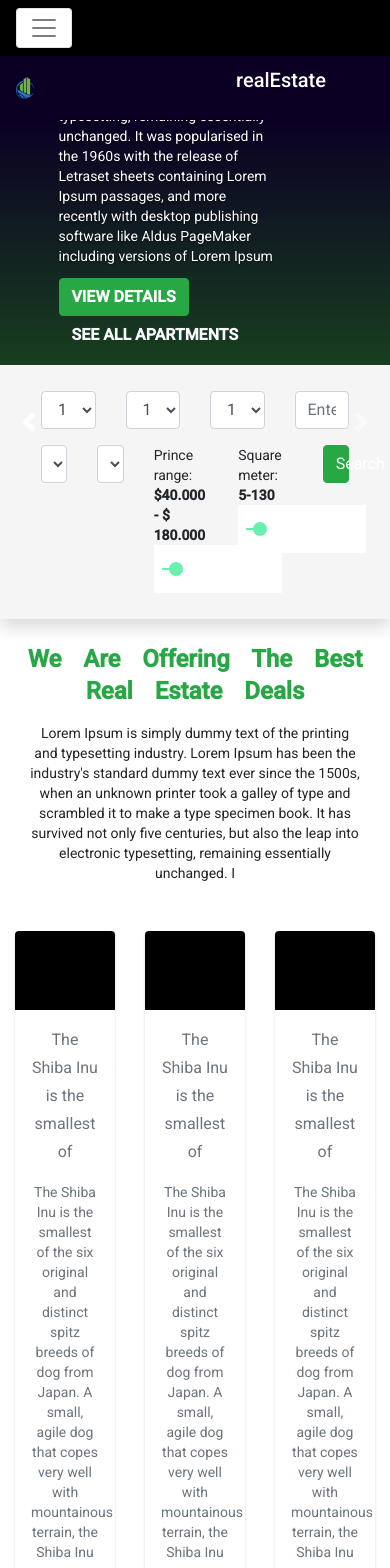
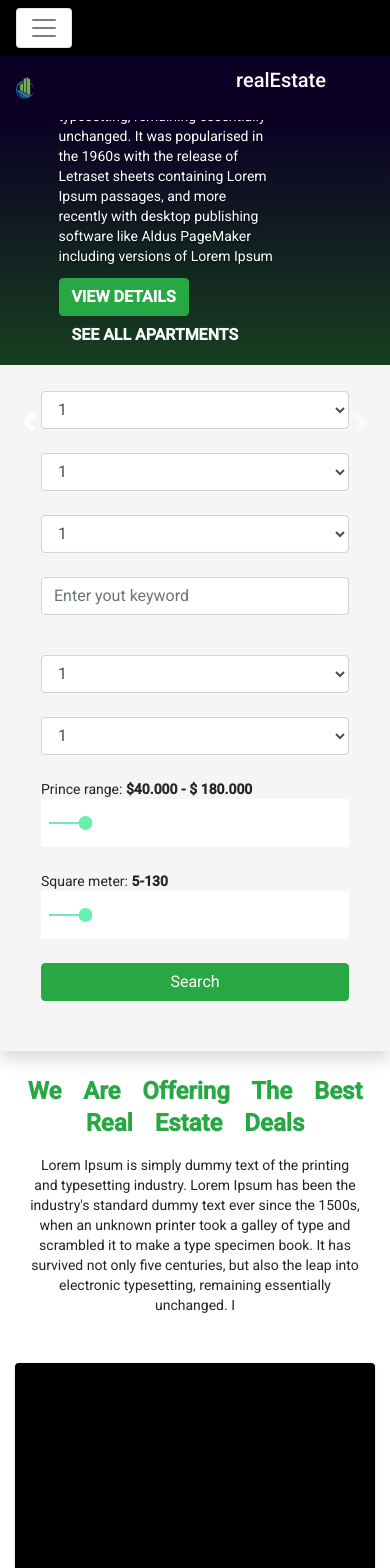
Before and after one commit to MartinNaumoski/AngularCRM, an Angular app: page / in a window 390 px wide. Shown: the top 1568 px of the page. Built offline with nearby package versions, Linux system fonts and the light colour scheme.

Commit message:
Mobile version

```diff
--- a/src/app/data-content/data-content.component.css
+++ b/src/app/data-content/data-content.component.css
@@ -51,11 +51,11 @@ fieldset{
 .bg-black{
     background: black;
 }
-ul {
+.addContent {
     position: relative;
     list-style: none;
 }
-li::before {
+.addContent > li::before {
    content: '▶';
    position: absolute;
    left: 2rem;
--- a/src/app/data-content/data-content.component.html
+++ b/src/app/data-content/data-content.component.html
@@ -81,7 +81,7 @@
 </div>
 <div class="container shadow">
     <div class="row m-3">
-        <div class="col-3">
+        <div class="col-lg-3 mb-4 mb-md-0">
             <select class="form-control" id="sel1">
                 <option>1</option>
                 <option>2</option>
@@ -89,7 +89,7 @@
                 <option>4</option>
             </select>
         </div>
-        <div class="col-3">
+        <div class="col-lg-3 mb-4 mb-md-0">
             <select class="form-control" id="sel1">
                 <option>1</option>
                 <option>2</option>
@@ -97,7 +97,7 @@
                 <option>4</option>
             </select>
         </div>
-        <div class="col-3">
+        <div class="col-lg-3 mb-4 mb-md-0" >
             <select class="form-control" id="sel1">
                 <option>1</option>
                 <option>2</option>
@@ -105,12 +105,12 @@
                 <option>4</option>
             </select>
         </div>
-        <div class="col-3">
+        <div class="col-lg-3 mb-4 mb-md-0">
             <input type="text" class="form-control" placeholder="Enter yout keyword">
         </div>
     </div>
     <div class="row m-3">
-        <div class="col-2">
+        <div class="col-lg-2 mb-4 mb-md-0">
             <select class="form-control" id="sel1">
                 <option>1</option>
                 <option>2</option>
@@ -118,7 +118,7 @@
                 <option>4</option>
             </select>
         </div>
-        <div class="col-2">
+        <div class="col-lg-2 mb-4 mb-md-0">
             <select class="form-control" id="sel1">
                 <option>1</option>
                 <option>2</option>
@@ -126,16 +126,16 @@
                 <option>4</option>
             </select>
         </div>
-        <div class="col-3">
+        <div class="col-lg-3 mb-4 mb-md-0" >
             Prince range: <b>$40.000 - $ 180.000
             </b>
             <mat-slider class="bg-white w-100" min="1" max="5" step="0.5" value="1.5"></mat-slider>
         </div>
-        <div class="col-3">
+        <div class="col-lg-3 mb-4 mb-md-0">
             Square meter: <b>5-130</b>
             <mat-slider class="bg-white w-100" min="1" max="5" step="0.5" value="1.5"></mat-slider>
         </div>
-        <div class="col-2">
+        <div class="col-lg-2 mb-4 mb-md-0">
             <button type="button" class="btn btn-success w-100">Search</button>
         </div>
     </div>
@@ -149,7 +149,7 @@
         remaining essentially unchanged. I
     </p>
     <div class="row mt-5">
-        <div class="col-4">
+        <div class="col-lg-4">
             <mat-card class="example-card bg-white text-muted">
                 <img mat-card-image src="../../assets/black.jpg">
                 <h3>The Shiba Inu is the smallest of </h3>
@@ -168,7 +168,7 @@
                 </mat-card-actions>
             </mat-card>
         </div>
-        <div class="col-4">
+        <div class="col-lg-4">
             <mat-card class="example-card bg-white text-muted">
                 <img mat-card-image src="../../assets/black.jpg">
                 <h3>The Shiba Inu is the smallest of </h3>
@@ -188,7 +188,7 @@
                 </mat-card-actions>
             </mat-card>
         </div>
-        <div class="col-4">
+        <div class="col-lg-4">
             <mat-card class="example-card bg-white text-muted">
                 <img mat-card-image src="../../assets/black.jpg">
                 <h3>The Shiba Inu is the smallest of </h3>
@@ -215,21 +215,21 @@
     <fieldset class="p-2">
         <legend class="text-success font-weight-bold splitWords w-auto">POPULAR PROPERTIES</legend>
         <div class="row p-3">
-            <div class="col-6  text-light m-1 p-5 bg-black">
+            <div class="col-xs-8  col-lg-6  text-light m-1 p-5 bg-black">
                 <p class="p-5">Apartment for Sale with 3 Rooms in tunari Village, Ilfov</p>
             </div>
-            <div class="col-5 text-light m-1 p-5 bg-black">
+            <div class="col-xs-8 col-lg-5 text-light m-1 p-5 bg-black">
                 <p class="p-5"> Apartment for Sale with 3 Rooms in tunari Village, Ilfov</p>
             </div>
         </div>
         <div class="row p-3">
-            <div class="col-4  text-light m-1 p-5 bg-black">
+            <div class="col-xs-8  col-lg-4  text-light m-1 p-5 bg-black">
                 <p class="p-5">Apartment for Sale with 3 Rooms in tunari Village, Ilfov</p>
             </div>
-            <div class="col-3  text-light m-1 p-5 bg-black">
+            <div class="col-xs-8  col-lg-3  text-light m-1 p-5 bg-black">
                 <p class="p-5">Apartment for Sale with 3 Rooms in tunari Village, Ilfov</p>
             </div>
-            <div class="col-4 text-light m-1 p-5 bg-black">
+            <div class="col-xs-8 col-lg-4 text-light m-1 p-5 bg-black">
                 <p class="p-5">Apartment for Sale with 3 Rooms in tunari Village, Ilfov</p>
             </div>
         </div>
@@ -239,7 +239,7 @@
 
 <div class="container">
     <div class="row mt-5">
-        <div class="col-3">
+        <div class="col-lg-3">
             <h2 class="text-primary text-capitalize">Our agents</h2>
             <h2 class="text-success text-capitalize">You can trust</h2>
             <p class="text-muted">
@@ -251,7 +251,7 @@
             <img src="../../assets/leftArrow.jpg" class="w-10">
 
         </div>
-        <div class="col-9">
+        <div class="col-lg-9">
             <img src="../../assets//avatar-5.png">
             <img src="../../assets//avatar-6.png">
 
@@ -262,7 +262,7 @@
 </div>
 <div class="container">
     <div class="row mt-5 text-muted">
-        <div class="col-3">
+        <div class="col-lg-3">
             <h3 class="text-uppercase text-primary font-weight-bold">About us</h3>
             <p>
                 The Shiba Inu is the smallest of the six original and distinct spitz breeds of dog from Japan.
@@ -274,9 +274,9 @@
                 bred for hunting. The Shiba Inu is the smallest of the six original and distinct spitz
             </p>
         </div>
-        <div class="col-2 text-centertext-center">
+        <div class="col-lg-2 text-center">
             <h3 class="text-uppercase text-primary font-weight-bold">Property types</h3>
-            <ul>
+            <ul class="addContent">
                 <li>Villa</li>
                 <li>Residential</li>
                 <li>Apartment</li>
@@ -285,9 +285,9 @@
                 <li>Office</li>
             </ul>
         </div>
-        <div class="col-2 text-center">
+        <div class="col-lg-2 text-center">
             <h3 class="text-uppercase text-primary font-weight-bold">Locations</h3>
-            <uL>
+            <uL class="addContent">
                 <li>Bucharest</li>
                 <li>Constanta</li>
                 <li>Brasov</li>
@@ -295,7 +295,7 @@
                 <li>Craiova</li>
             </uL>
         </div>
-        <div class="col-5 text-left">
+        <div class="col-lg-5 text-left">
             <h3 class="text-uppercase text-primary font-weight-bold">From the blog</h3>
             <div>
                 <img src="../../assets/black.jpg" class="w-30 float-left mr-1 rounded-top rounded-bottom">
```
